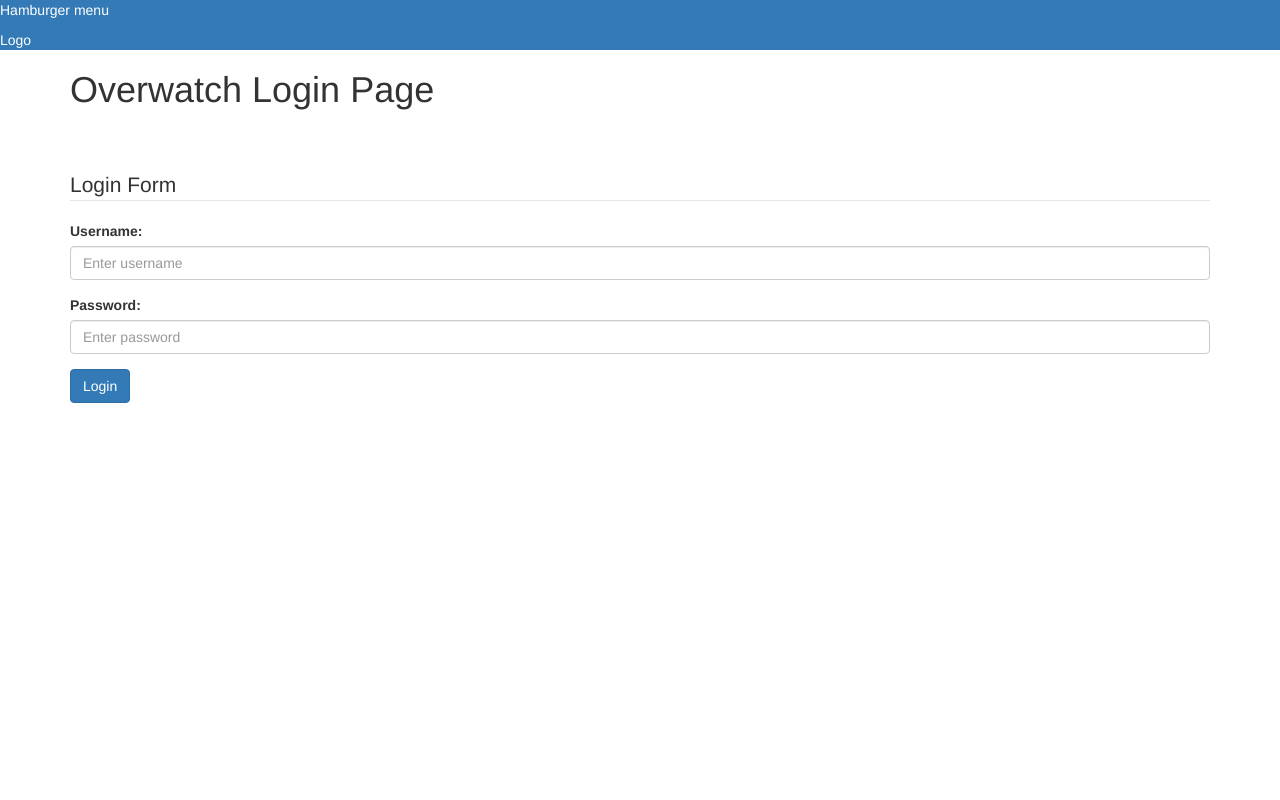
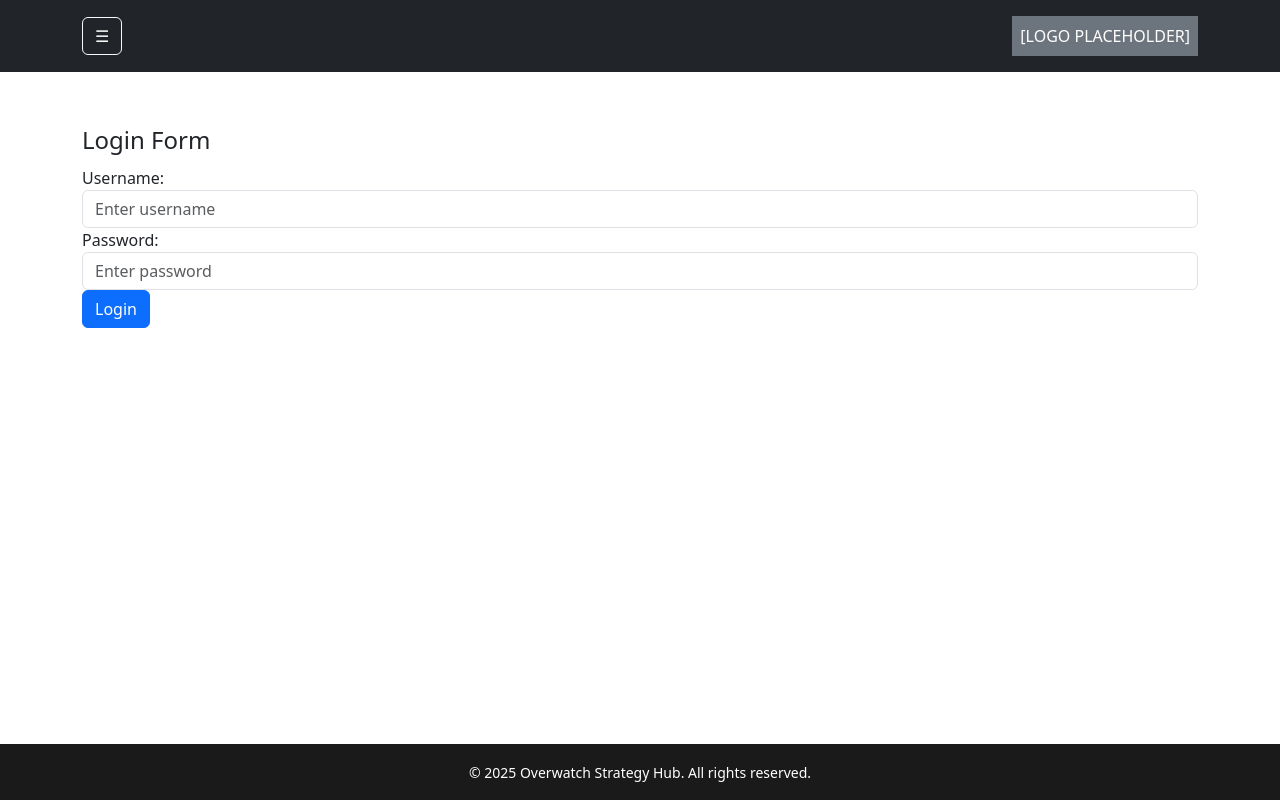
Before and after one commit to 88um/overwatch-js, a plain HTML site: page login.html in a window 1280 px wide. Drawn offline with nearby package versions, Linux system fonts and the light colour scheme.

Commit message:
sign up and login form edits to be consistent

```diff
--- a/login.html
+++ b/login.html
@@ -4,43 +4,74 @@
     <meta charset="UTF-8" />
     <meta name="viewport" content="width=device-width, initial-scale=1.0" />
     <title>Login</title>
-    <link
-      rel="stylesheet"
-      href="https://maxcdn.bootstrapcdn.com/bootstrap/3.4.1/css/bootstrap.min.css"
-    />
+     <!-- Bootstrap 5 -->
+     <link href="https://cdn.jsdelivr.net/npm/bootstrap@5.3.2/dist/css/bootstrap.min.css" rel="stylesheet">
 
-    <!-- jQuery library -->
-    <script src="https://ajax.googleapis.com/ajax/libs/jquery/3.7.1/jquery.min.js"></script>
+    <style>
+      /* Temporary styling - will be replaced later */
+      .background-placeholder {
+          height: 400px;
+          background: #2a2a2a;
+          position: relative;
+      }
 
-    <!-- Latest compiled JavaScript -->
-    <script src="https://maxcdn.bootstrapcdn.com/bootstrap/3.4.1/js/bootstrap.min.js"></script>
-    <style>
-        * {
-          margin: 0;
-          padding: 0;
-          box-sizing: border-box;
-        }
+      .hamburger-menu {
+          position: fixed;
+          top: 0;
+          left: -250px;
+          width: 250px;
+          height: 100vh;
+          background: #1a1a1a;
+          transition: 0.3s;
+          z-index: 1000;
+      }
 
-      </style>
+      .hamburger-menu.active {
+          left: 0;
+      }
+
+      /* Simple footer styling */
+      footer {
+          background: #1a1a1a;
+          color: white;
+          padding: 1rem;
+          text-align: center;
+          position: fixed;
+          bottom: 0;
+          width: 100%;
+      }
+
+      /* Add proper Overwatch styling later */
+      .nav-link {
+          color: white !important;
+      }
+  </style>
   </head>
-  <body class="w-100">
+  <body>
 
-    <header class="d-flex w-100">
-        <nav class="bg-primary w-100">
-          <div class="d-flex flex-row justify-content-between w-100">
-            <p class="text-white">Hamburger menu</p>
-            <div class="logo-placeholder">Logo</div>
+
+    <header class="bg-dark py-3">
+      <div class="hamburger-menu" id="hamburgerMenu">
+        <div class="p-4">
+            <h5 class="text-white mb-4">Navigation</h5>
+            <ul class="list-unstyled">
+                <li><a href="reviews.html" class="nav-link">Reviews</a></li>
+                <li><a href="login.html" class="nav-link">Log In</a></li>
+                <li><a href="signup.html" class="nav-link">Sign Up</a></li>
+            </ul>
+        </div>
+    </div>
+      <nav class="container d-flex justify-content-between align-items-center">
+          <button class="btn btn-outline-light" onclick="toggleMenu()">☰</button>
+          <div class="logo-placeholder bg-secondary text-white p-2">
+              <!-- Replace with actual logo image -->
+              [LOGO PLACEHOLDER]
           </div>
-        </nav>
-      </header>
-    <div class="container">
-        <h1>
-            Overwatch Login Page
-        </h1>
+      </nav>
+  </header>
 
-    </div>
     <div class="container" style="margin-top: 50px;">
-      <form action="/login.php" method="post">
+      <form action="/signup.php" method="post">
         <fieldset>
           <legend>Login Form</legend>
           <div class="form-group">
@@ -55,5 +86,37 @@
         </fieldset>
       </form>
     </div>
+
+    <!-- Simple Footer -->
+    <footer>
+      <div class="container">
+          <small>
+              &copy; <span id="current-year"></span> Overwatch Strategy Hub.
+              <!-- Add additional footer content as needed -->
+              All rights reserved.
+          </small>
+      </div>
+  </footer>
+
+  <!-- Scripts -->
+  <script src="https://cdn.jsdelivr.net/npm/bootstrap@5.3.2/dist/js/bootstrap.bundle.min.js"></script>
+  <script>
+      // Hamburger Menu Toggle
+      function toggleMenu() {
+          const menu = document.getElementById('hamburgerMenu');
+          menu.classList.toggle('active');
+      }
+
+      // Close menu when clicking outside
+      document.addEventListener('click', function(event) {
+          const menu = document.getElementById('hamburgerMenu');
+          if (!menu.contains(event.target) && !event.target.matches('[onclick="toggleMenu()"]')) {
+              menu.classList.remove('active');
+          }
+      });
+
+      // Dynamic year in footer
+      document.getElementById('current-year').textContent = new Date().getFullYear();
+  </script>
   </body>
 </html>
```
Also changed, not shown: signup.html (+99 -17 lines).
